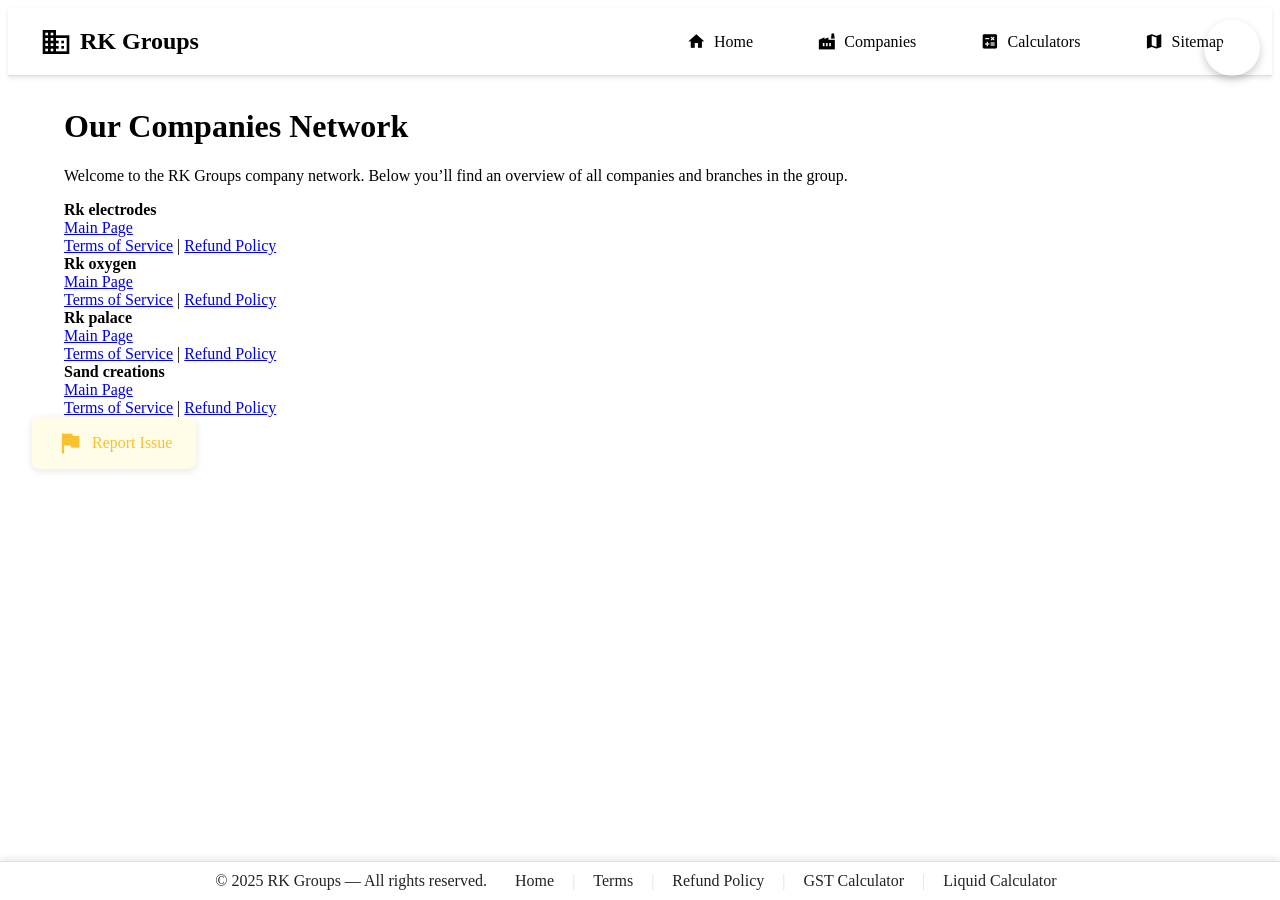
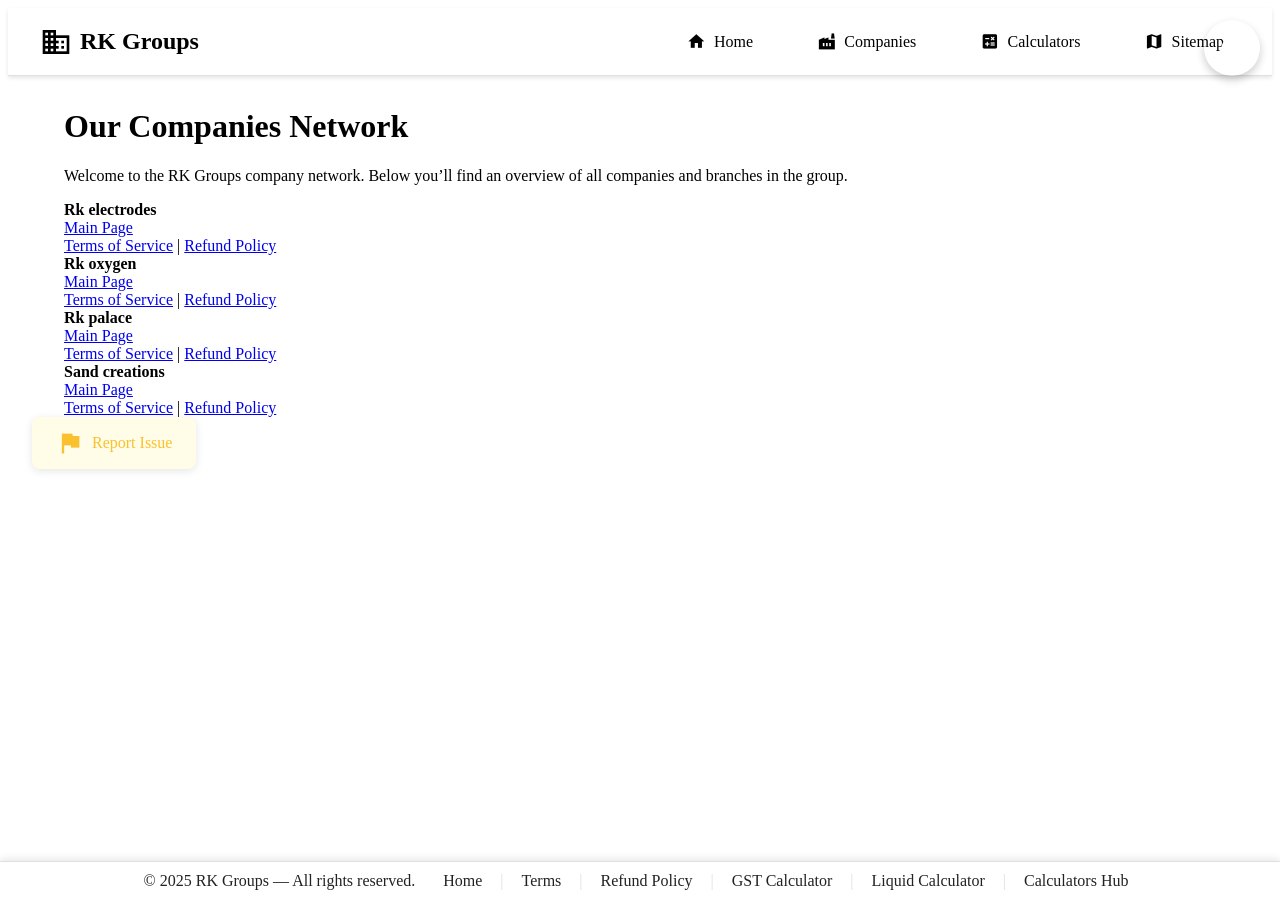
Before and after one commit to rk-Groups/rk-Groups.github.io, a Jekyll site: the page built from companies/index.md, in a window 1280 px wide. Built offline with Jekyll 4.4.1, drawn with Linux system fonts in a browser that asks for light colours.

Commit message:
chore(nav): consistency pass — icons/desc for Companies, add EMI; dynamic Companies dropdown; pretty URLs in companies index; add Calculators Hub to footer

```diff
--- a/_includes/bottombar.html
+++ b/_includes/bottombar.html
@@ -11,6 +11,8 @@
   <a href="{{ '/Calc/GST/' | relative_url }}">GST Calculator</a>
       <span class="mui-divider">|</span>
   <a href="{{ '/Calc/LIQ/' | relative_url }}">Liquid Calculator</a>
+  <span class="mui-divider">|</span>
+  <a href="{{ '/Calc/' | relative_url }}">Calculators Hub</a>
     </span>
   </div>
 </footer>
--- a/_includes/navigation.html
+++ b/_includes/navigation.html
@@ -38,10 +38,28 @@
         <i class="material-icons">home</i>
         Home
       </a>
-      <a href="/companies/" class="nav-link">
-        <i class="material-icons">factory</i>
-        Companies
-      </a>
+      <div class="mui-dropdown">
+        <a href="/companies/" class="nav-link">
+          <i class="material-icons">factory</i>
+          Companies
+        </a>
+        {% assign companies = site.data.navigation.main | where: "title", "Companies" | first %}
+        {% if companies and companies.dropdown %}
+        <ul class="mui-dropdown-menu">
+          {% for comp in companies.dropdown %}
+            <li>
+              <a href="{{ comp.url | relative_url }}" class="dropdown-item">
+                <span class="material-icons">{{ comp.icon | default: 'domain' }}</span>
+                <span class="dropdown-text">
+                  <strong>{{ comp.title }}</strong>
+                  {% if comp.desc %}<small>{{ comp.desc }}</small>{% endif %}
+                </span>
+              </a>
+            </li>
+          {% endfor %}
+        </ul>
+        {% endif %}
+      </div>
       <div class="mui-dropdown">
         <a href="/Calc/" class="nav-link">
           <i class="material-icons">calculate</i>
--- a/companies/index.md
+++ b/companies/index.md
@@ -17,11 +17,11 @@
         <div class="panel-heading"><strong>{{ company_name }}</strong></div>
         <div class="panel-body">
           <a href="/companies/{{ company_key[0] }}/">Main Page</a><br>
-          <a href="/companies/{{ company_key[0] }}/terms.md">Terms of Service</a> | <a href="/companies/{{ company_key[0] }}/refund-policy.md">Refund Policy</a><br>
+          <a href="/companies/{{ company_key[0] }}/terms/">Terms of Service</a> | <a href="/companies/{{ company_key[0] }}/refund-policy/">Refund Policy</a><br>
           {% for branch_key in company %}
             {% if branch_key[0] != 'main' %}
               <a href="/companies/{{ company_key[0] }}/{{ branch_key[0] }}/">{{ company[branch_key[0]].name | default: branch_key[0] | capitalize }} Branch</a><br>
-              <a href="/companies/{{ company_key[0] }}/{{ branch_key[0] }}/terms.md">Terms of Service</a> | <a href="/companies/{{ company_key[0] }}/{{ branch_key[0] }}/refund-policy.md">Refund Policy</a><br>
+              <a href="/companies/{{ company_key[0] }}/{{ branch_key[0] }}/terms/">Terms of Service</a> | <a href="/companies/{{ company_key[0] }}/{{ branch_key[0] }}/refund-policy/">Refund Policy</a><br>
             {% endif %}
           {% endfor %}
         </div>
```
Also changed, not shown: _data/navigation.yml (+16 -0 lines).
